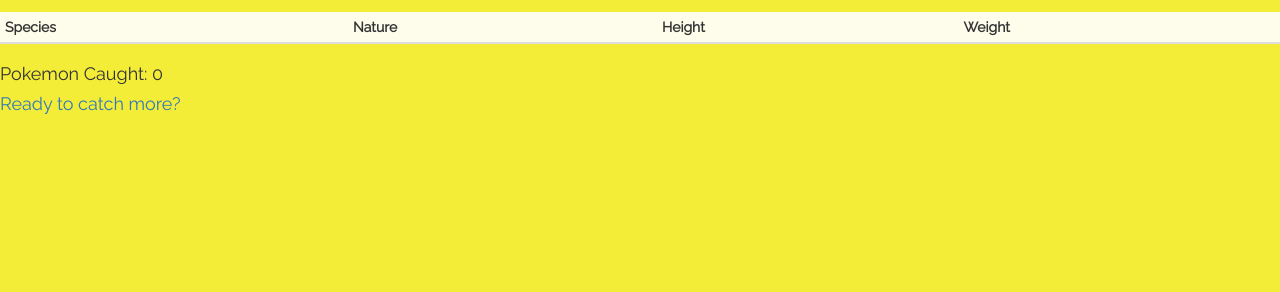
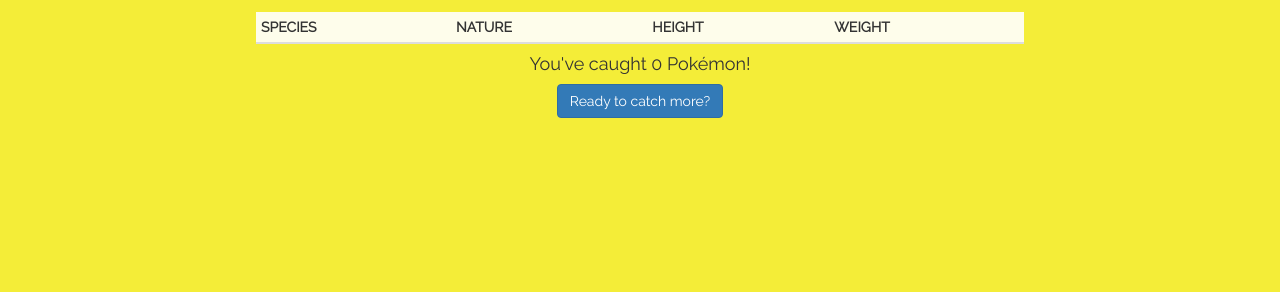
Before and after one commit to raytraina/pokeseepokedo, a Flask app: page /caught in a window 1280 px wide. Shown: the part 59-351 px from the top of the page. Run offline with Flask 2, Linux system fonts and the light colour scheme; lists and menus that the app fills with data are empty; some libraries are stand-ins or nearby versions; some web fonts are replaced.

Commit message:
Added styling to all pages. Near final version.

```diff
--- a/templates/caught.html
+++ b/templates/caught.html
@@ -6,9 +6,9 @@
 
 <style type="text/css"> body {background-color:#f4ed38;} </style>
 
-    <table class="table table-condensed table-responsive table-hover" style="background-color:rgba(255,255,255,.9);">
+    <table class="table table-condensed table-responsive table-hover" style="background-color:rgba(255,255,255,.9); width:60%; margin: 0 auto;">
         <thead>
-            <tr>
+            <tr style="text-transform:uppercase;">
                 <th>Species</th>
                 <th>Nature</th>
                 <th>Height</th>
@@ -16,21 +16,21 @@
             </tr>
         </thead>
         <tbody>
+
             {% for pokemon in caught %}
             <tr>
-                <td>{{ pokemon['name'] }}</td>
+                <td style="text-transform: capitalize;">{{ pokemon['name'] }} <img src="https://raw.githubusercontent.com/designsbytraina/pokeseepokedo_0.5/master/assets_icons/{{ pokemon['name'] }}.png" alt="caught pokemon picture" style="height:5%; width:auto;"></td>
                 <td>{{ pokemon['nature'] }}</td>
-                <td>{{ pokemon['height'] }}</td>
-                <td>{{ pokemon['weight'] }}</td>
+                <td>{{ pokemon['height'] }}ft</td>
+                <td>{{ pokemon['weight'] }}lbs</td>
             </tr>
             {% endfor %}
+
         </tbody>
     </table>
 
-    <h4>Pokemon Caught: {{ pokemon_total }}</h4>
+    <h4 style="text-align:center;">You've caught {{ pokemon_total }} Pok&eacute;mon!</h4>
 
-    <h4><a href="/">Ready to catch more?</a></h4>
+    <h4 style="text-align:center;"><a class="btn btn-primary"href="/">Ready to catch more?</a></h4>
 
 {% endblock %}
-
-name,height,weight,nature
--- a/templates/index.html
+++ b/templates/index.html
@@ -52,7 +52,7 @@
 
 <div class="panel" style="background-color:transparent; text-align:center;">
 <!--   <h4 id="directions-label">Directions</h4> -->
-  <img id="down-arrow" src="https://raw.githubusercontent.com/designsbytraina/pokeseepokedo_0.5/master/assets_icons/basics-08-128.png" style="margin:auto; display:block;">
+  <img id="down-arrow" src="https://raw.githubusercontent.com/designsbytraina/pokeseepokedo_0.5/master/assets_icons/white-arrow.png" style="margin:auto; display:block;">
 </div>
 
 <div id="directions-panel" class="panel"></div>
```
Also changed, not shown: templates/login.html (+16 -10 lines), templates/registration_form.html (+7 -7 lines), templates/user_profile.html (+23 -6 lines), assets_icons/basics-08-128.png (deleted), assets_icons/white-arrow.png (added).
